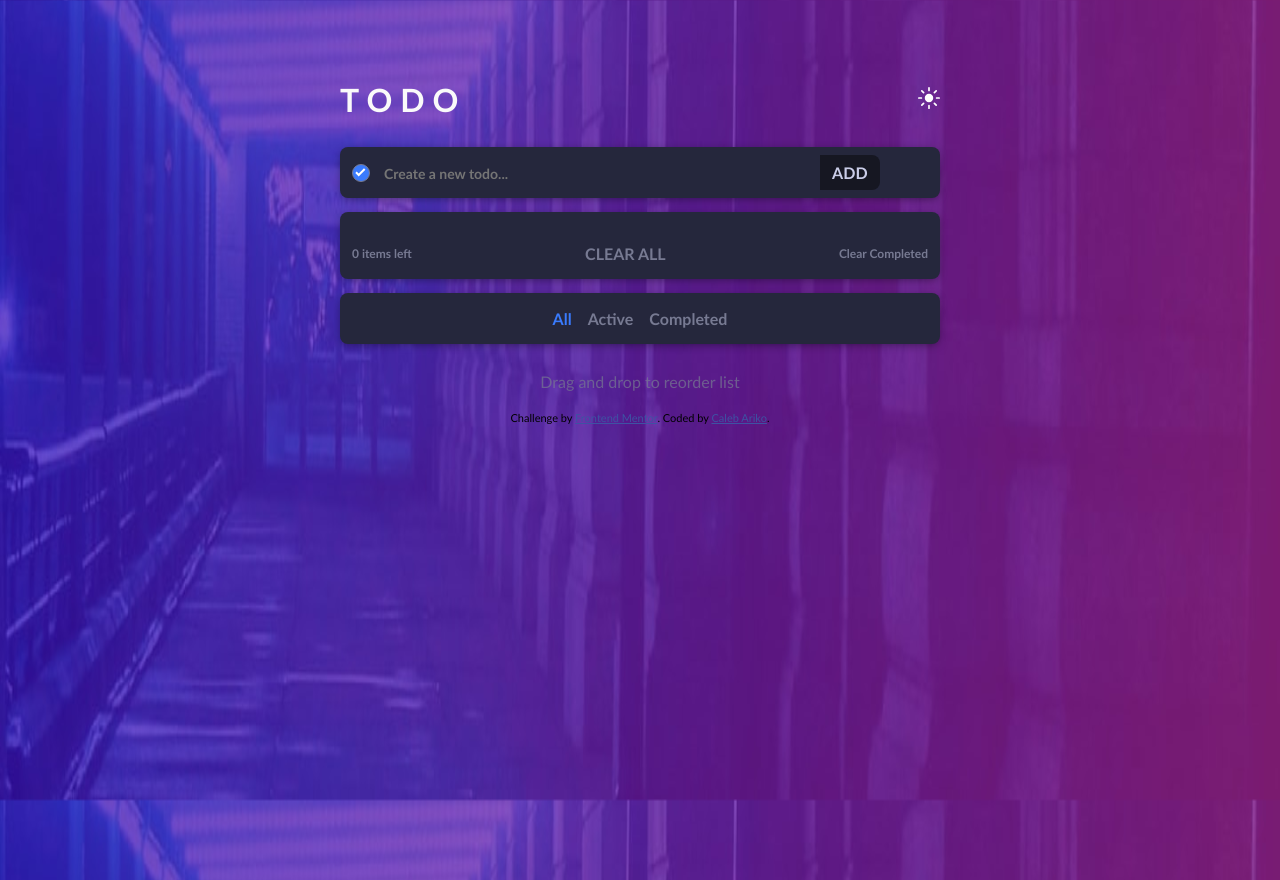
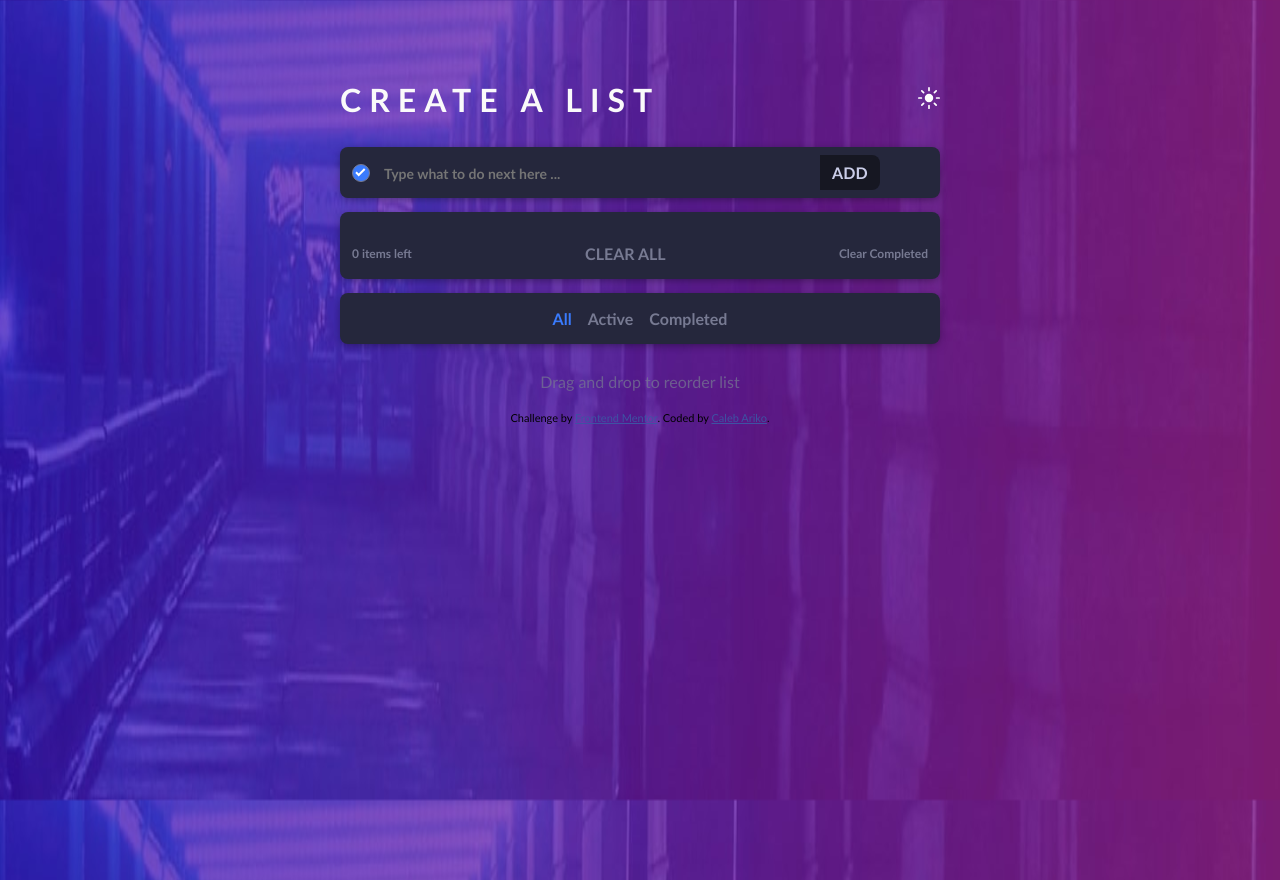
Before and after one commit to calebariko/to-do-web-app, a plain HTML site: page index.html in a window 1280 px wide. Drawn offline with Linux system fonts and the light colour scheme.

Commit message:
changing title and updating link paths

```diff
--- a/index.html
+++ b/index.html
@@ -7,7 +7,7 @@
   <link rel="icon" type="image/png" sizes="32x32" href="./images/favicon-32x32.png">
   <link rel="stylesheet" href="style.css">
 
-  <title>Todo App</title>
+  <title>Todo List App</title>
 
   <script defer src="main.js"></script>
 
@@ -21,13 +21,13 @@
   <div class="container">
     <div class="todo-container">
       <div class="logo-theme">
-        <span class="logo">todo</span>
+        <span class="logo">create a list</span>
         <span class="theme"><img src="images/icon-sun.svg"></span>
       </div>
 
       <div class="app-box">
         <div class="create checked">
-          <input type="text" id="create" placeholder="Create a new todo...">
+          <input type="text" id="create" placeholder="Type what to do next here ...">
           <span class="add-item" id="add-item">add</span>
         </div>
 
```
Also changed, not shown: 1 other file.
